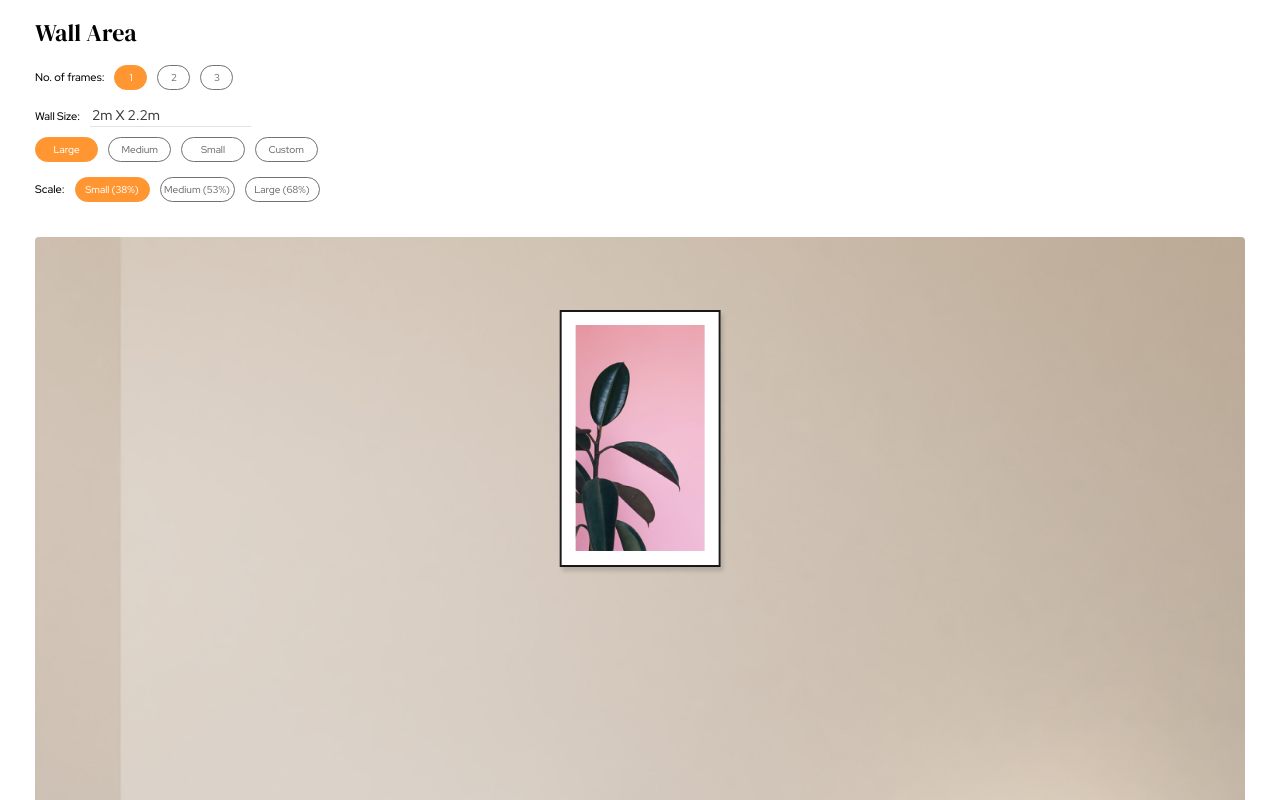
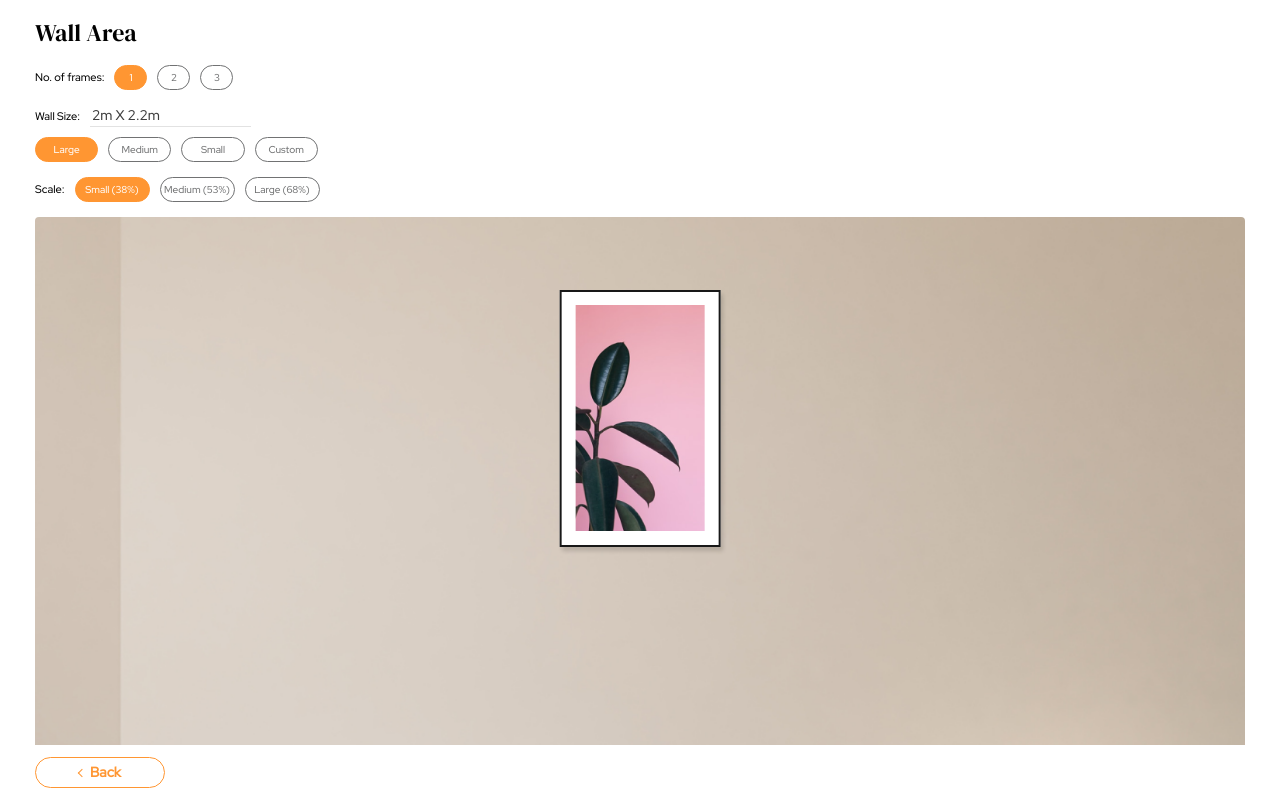
Before and after one commit to tejas-kothari/ai-photo-wall, a React (Create React App) app: page /wall-area in a window 1280 px wide. Shown: the top 800 px of the page. Built offline with nearby package versions, Linux system fonts and the light colour scheme.

Commit message:
Scrollable list

```diff
--- a/src/pages/RoomsPage.css
+++ b/src/pages/RoomsPage.css
@@ -1,6 +1,13 @@
 .RoomsPage {
   padding-left: 35px;
   padding-right: 35px;
+  height: 100vh;
+  display: flex;
+  flex-direction: column;
+}
+
+.RoomsPage .BubbleContainer {
+  margin-bottom: 10px;
 }
 
 .roomBubble {
--- a/src/pages/RoomsPage.js
+++ b/src/pages/RoomsPage.js
@@ -25,7 +25,7 @@ export default function RoomsPage() {
           </BubbleButton>
         ))}
       </div>
-      <div className="roomsList">
+      <div className="imgList">
         {[room1Img, room2Img, room3Img].map((roomImg) => (
           <img
             className="roomImg"
--- a/src/pages/WallAreaPage.css
+++ b/src/pages/WallAreaPage.css
@@ -1,6 +1,9 @@
 .WallAreaPage {
   padding-left: 35px;
   padding-right: 35px;
+  height: 100vh;
+  display: flex;
+  flex-direction: column;
 }
 
 .optionLayout {
@@ -48,10 +51,6 @@
   border-width: 0 0 0.5px;
 }
 
-.sizeBubbleContainer {
-  margin-bottom: 15px;
-}
-
 .sizeBubble {
   width: 63.19px;
   margin-right: 10px;
@@ -65,7 +64,7 @@
 .frameRoomContainer {
   position: relative;
   overflow: hidden;
-  margin-top: 20px;
+  margin-bottom: 20px;
 }
 
 .frameArea {
@@ -78,7 +77,7 @@
 }
 
 .frameRoomContainer .roomImg {
-  margin-top: 0px;
+  margin-bottom: 0px;
 }
 
 .framesContainer {
@@ -89,3 +88,7 @@
   position: absolute;
   transform: translateX(-50%);
 }
+
+.WA-backButton {
+  margin: 12px 0px;
+}
--- a/src/pages/WallAreaPage.js
+++ b/src/pages/WallAreaPage.js
@@ -166,7 +166,7 @@ export default function WallAreaPage() {
           onChange={(event) => changeSizeVal(event.target.value)}
         />
       </div>
-      <div className="BubbleContainer sizeBubbleContainer">
+      <div className="BubbleContainer optionLayout">
         {["Large", "Medium", "Small", "Custom"].map((sizeOption) => (
           <BubbleButton
             clicked={sizePreset === sizeOption}
@@ -191,7 +191,7 @@ export default function WallAreaPage() {
           ))}
         </span>
       </div>
-      <div className="roomsList">
+      <div className="imgList">
         {inspireFrameLayout
           .filter((layoutObj) => layoutObj.length === numFrames)
           .map((layoutObj) => (
@@ -223,6 +223,7 @@ export default function WallAreaPage() {
           ))}
       </div>
       <ActionButton
+        className="WA-backButton"
         clicked={false}
         caretLeft={true}
         onClick={() => history.push("/")}
--- a/src/styles.css
+++ b/src/styles.css
@@ -20,13 +20,13 @@
   align-items: center;
 }
 
-.roomsList {
-  display: flex;
-  flex-direction: column;
+.imgList {
+  flex: 1;
+  overflow-y: scroll;
 }
 
 .roomImg {
   width: 100%;
-  margin-top: 20px;
+  margin-bottom: 20px;
   border-radius: 4px;
 }
```
